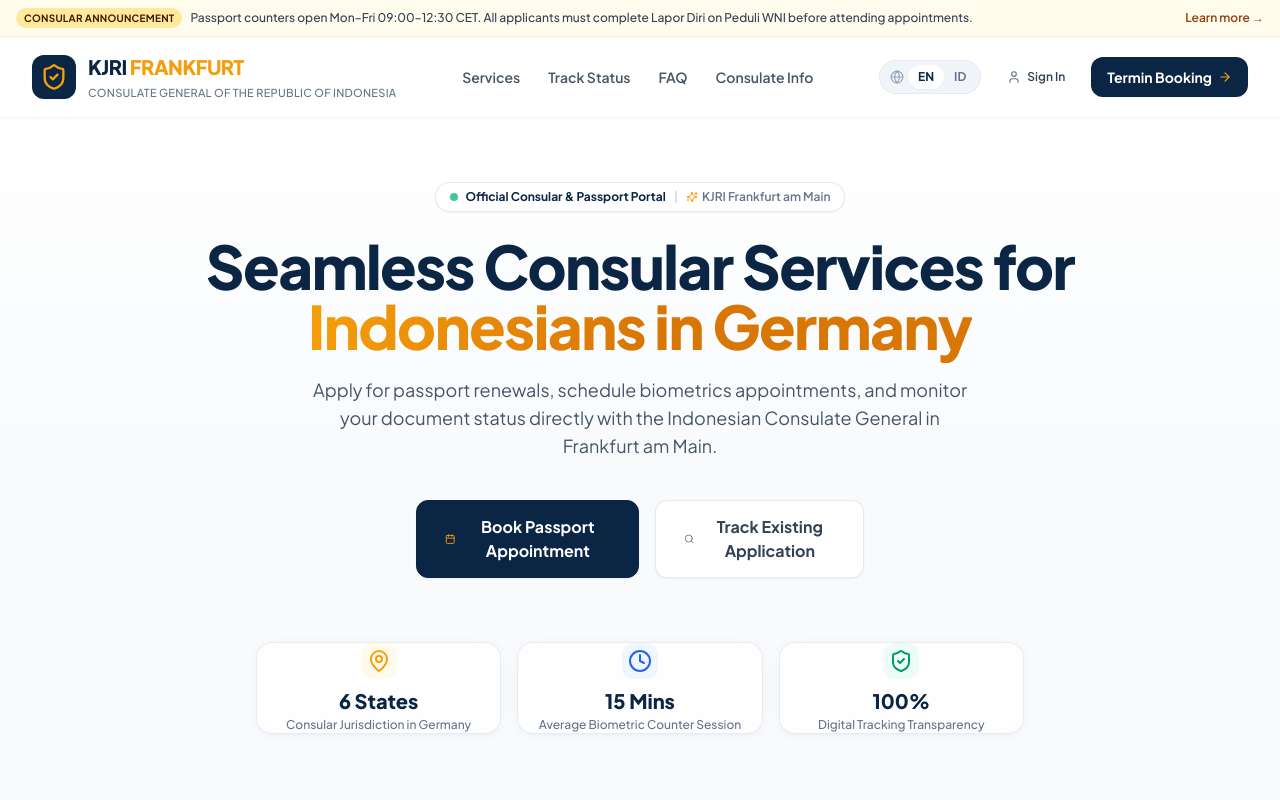
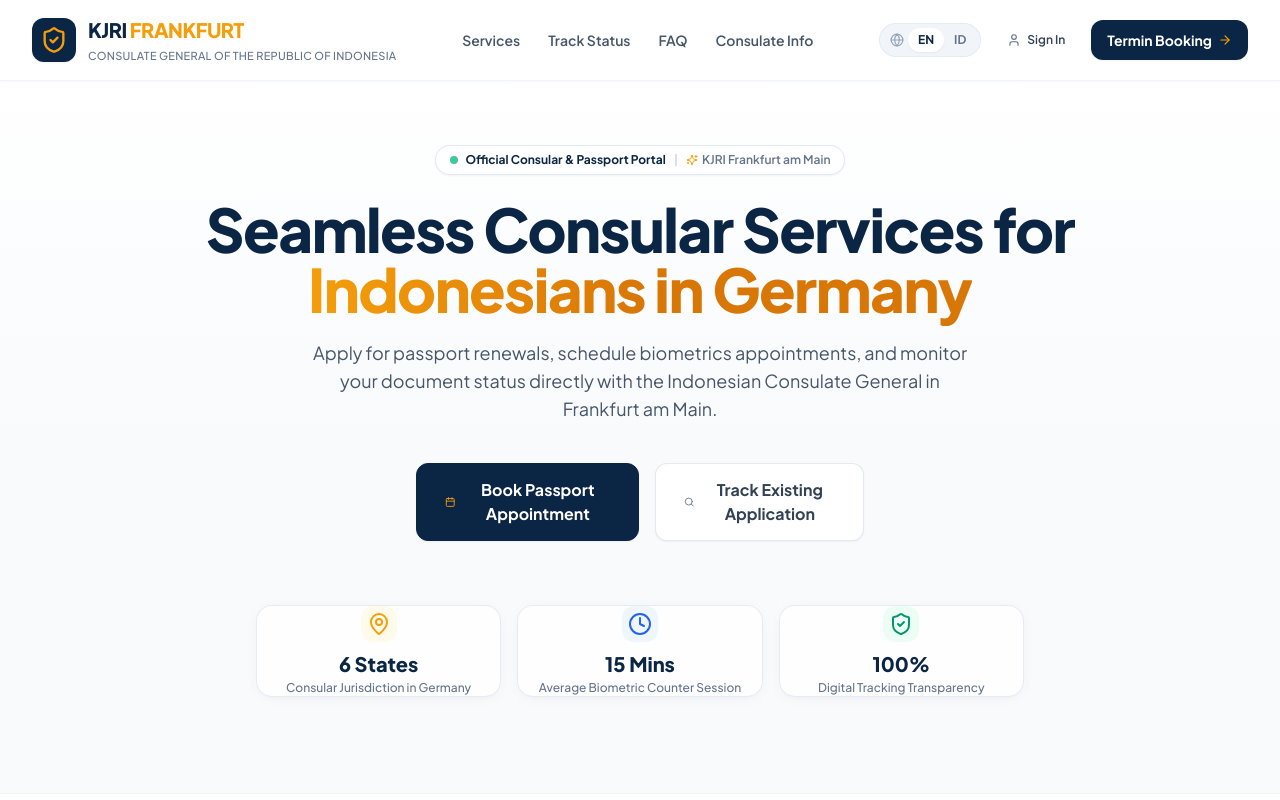
Before and after one commit to rahmadar-if/sunny-kjri-frankfurt, a React (Vite) app: page / in a window 1280 px wide. Shown: the top 800 px of the page. Built offline with nearby package versions, Linux system fonts and the light colour scheme.

Commit message:
style: remove announcement ribbon from header and adjust sticky nav

```diff
--- a/src/components/ETicketModal.tsx
+++ b/src/components/ETicketModal.tsx
@@ -5,7 +5,6 @@ import {
   MapPin,
   Calendar,
   CheckSquare,
-  ShieldCheck,
   CreditCard
 } from 'lucide-react';
 import { Language, ApplicationRecord } from '../types';
@@ -39,28 +38,13 @@ export const ETicketModal: React.FC<ETicketModalProps> = ({
         onClick={(e) => e.stopPropagation()}
       >
 
-        {/* Header Ribbon */}
-        <div className="px-6 py-4 bg-sunny-navy text-white flex items-center justify-between">
-          <div className="flex items-center gap-2.5">
-            <div className="w-8 h-8 rounded-lg bg-white/10 flex items-center justify-center text-sunny-gold">
-              <ShieldCheck className="w-5 h-5" />
-            </div>
-            <div>
-              <span className="text-[10px] font-bold tracking-wider uppercase text-amber-300 block">
-                Official Consular Document
-              </span>
-              <h3 className="font-extrabold text-sm sm:text-base tracking-tight">
-                {t.eticket.title}
-              </h3>
-            </div>
-          </div>
-          <button
-            onClick={onClose}
-            className="p-1.5 rounded-lg text-slate-300 hover:text-white hover:bg-white/10 transition-colors"
-          >
-            <X className="w-5 h-5" />
-          </button>
-        </div>
+        {/* Top Close Button */}
+        <button
+          onClick={onClose}
+          className="absolute top-4 right-4 z-10 p-2 rounded-xl text-slate-400 hover:text-slate-700 hover:bg-slate-100 transition-colors"
+        >
+          <X className="w-5 h-5" />
+        </button>
 
         {/* Printable Ticket Area */}
         <div id="printable-ticket" className="p-6 overflow-y-auto space-y-5 bg-white text-slate-800">
--- a/src/components/Navbar.tsx
+++ b/src/components/Navbar.tsx
@@ -23,32 +23,8 @@ export const Navbar: React.FC<NavbarProps> = ({
   const t = translations[lang];
 
   return (
-    <>
-      {/* Clean Top Announcement Ribbon */}
-      <div className="bg-amber-50/90 border-b border-amber-200/60 text-slate-800 text-xs py-2 px-4 sticky top-0 z-40">
-        <div className="max-w-7xl mx-auto flex items-center justify-between gap-2 flex-wrap text-center sm:text-left">
-          <div className="flex items-center gap-2 mx-auto sm:mx-0">
-            <span className="inline-flex items-center gap-1 px-2 py-0.5 rounded-full bg-amber-200/80 text-amber-950 font-bold text-[10px] tracking-wide uppercase">
-              {t.ribbon.tag}
-            </span>
-            <span className="text-slate-700 font-medium">
-              {t.ribbon.text}
-            </span>
-          </div>
-          <a
-            href="https://peduliwni.kemlu.go.id"
-            target="_blank"
-            rel="noopener noreferrer"
-            className="text-amber-800 hover:text-amber-950 font-semibold text-xs flex items-center gap-1 mx-auto sm:mx-0 transition-colors"
-          >
-            {t.ribbon.linkText}
-          </a>
-        </div>
-      </div>
-
-      {/* Main Sticky Navbar */}
-      <header className="sticky top-[33px] z-30 bg-white/95 backdrop-blur-md border-b border-slate-100 shadow-[0_1px_3px_rgba(0,0,0,0.03)] transition-all">
-        <div className="max-w-7xl mx-auto px-4 sm:px-6 lg:px-8 h-20 flex items-center justify-between">
+    <header className="sticky top-0 z-30 bg-white/95 backdrop-blur-md border-b border-slate-100 shadow-[0_1px_3px_rgba(0,0,0,0.03)] transition-all">
+      <div className="max-w-7xl mx-auto px-4 sm:px-6 lg:px-8 h-20 flex items-center justify-between">
 
           {/* Brand Logo & Diplomatic Seal */}
           <a href="#" className="flex items-center gap-3 group">
@@ -152,6 +128,5 @@ export const Navbar: React.FC<NavbarProps> = ({
 
         </div>
       </header>
-    </>
   );
 };
```
